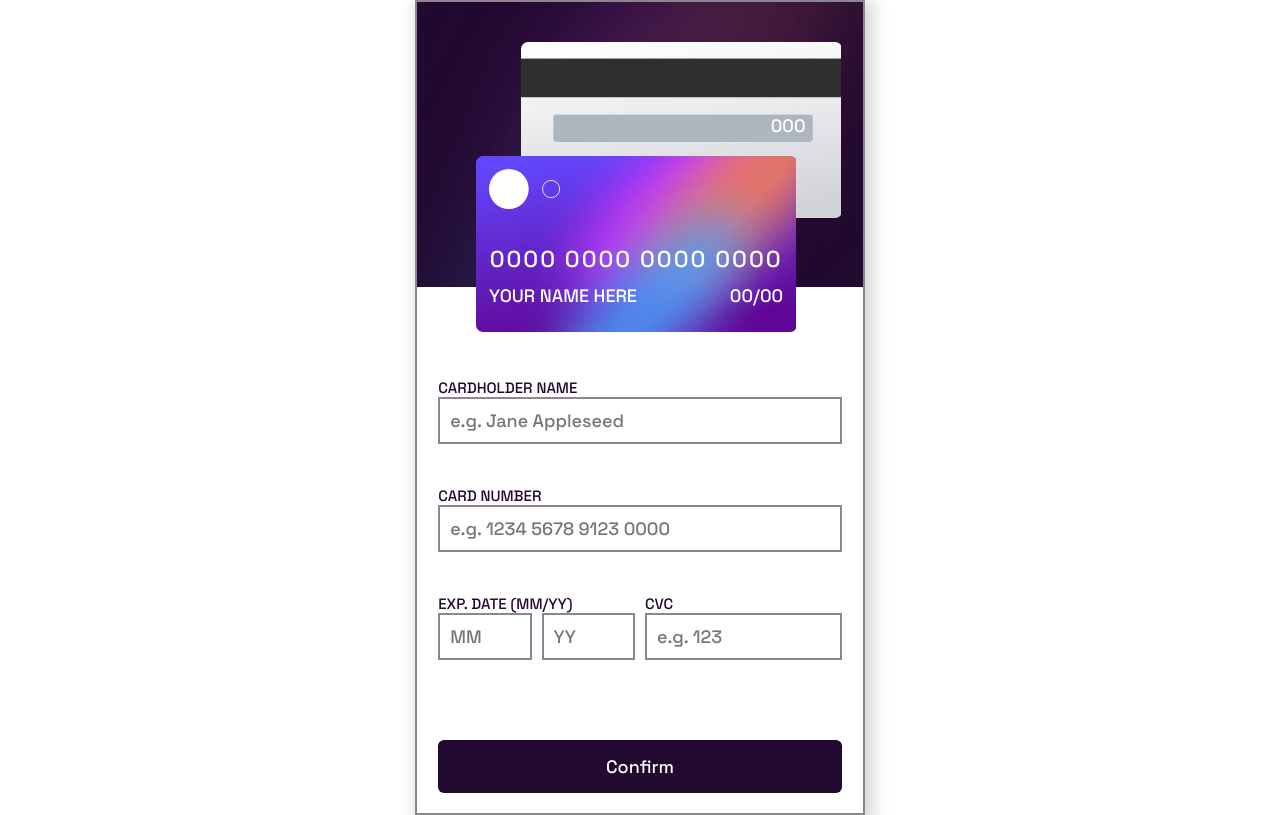
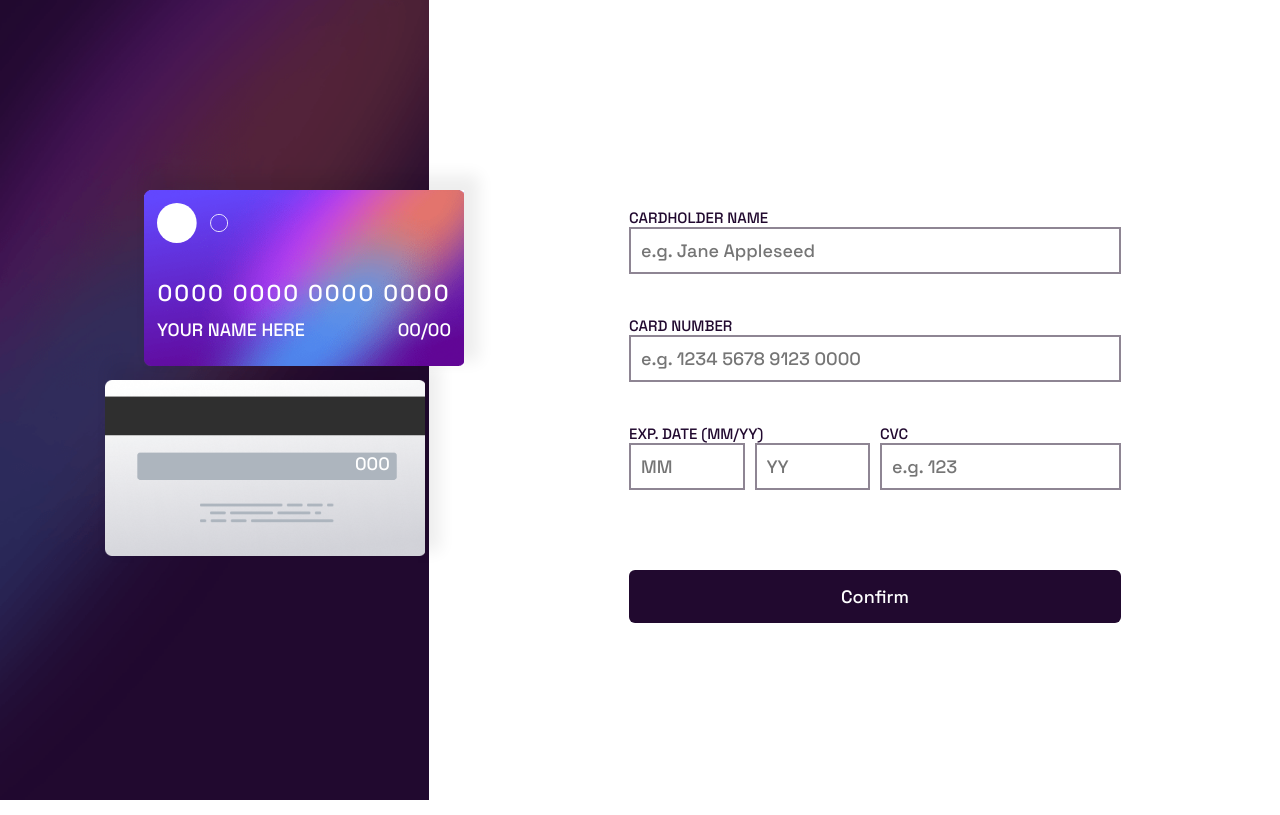
Before and after one commit to andykallian/front-end-mentor-6, a plain HTML site: page index.html in a window 1280 px wide. Drawn offline with Linux system fonts and the light colour scheme.

Commit message:
add desktop layout

```diff
--- a/style.css
+++ b/style.css
@@ -53,7 +53,7 @@ body{
 
         background-image: url(images/bg-main-mobile.png);
         background-repeat: no-repeat;
-        background-size: contain;
+        background-size: 100% 35%;
 
         padding-top: 4rem;
         padding-bottom: 1rem;
@@ -179,21 +179,6 @@ body{
                             outline: none;
                         }
 
-
-
-            .labelmm,.labelcvc {
-                width: 50%;
-            }
-
-            .labelmm .label-container {
-                display: flex;
-                gap: 10px;
-            }
-
-            .labelmm input {
-                width: 100%;
-            }
-
                                 span p{
                                     color: var(--Red);
                                     font-size: 1.3rem;
@@ -208,6 +193,19 @@ body{
                                     .year-p,
                                     .cvc-p{
                                         display: none;
+                                    }
+
+            .labelmm,.labelcvc {
+                width: 50%;
+            }
+
+            .labelmm .label-container {
+                display: flex;
+                gap: 10px;
+            }
+
+            .labelmm input {
+                width: 100%;
             }
 
             .date-container{
@@ -257,6 +255,9 @@ body{
 
 
 
+/*MEDIA QUERIES*/
+
+
 @media screen and (min-width: 350px ) and (max-width: 400px) {
     .container{
         transform: scale()
@@ -267,11 +268,34 @@ body{
         }
 }
 
+@media screen and (min-width: 780px) {
 
-@media screen and (min-width: 450px) {
+
     .container{
-        width: 45rem;
-        margin: auto;
-        border: 2px solid var(--dark-grayish-violet);
+        width: 100%;
+        height: 100%;
+        background-image: url(images/bg-main-desktop.png);
+        background-size: contain;
+        flex-direction: row;
+    }
+
+                .card-back, .card-front{
+                    box-shadow: 10px -10px 15px 5px rgb(0 0 0 / 7%);
+                }
+
+                .card-front{
+                    left: 45%;
+                    top: 20%;
+
+                }
+
+                .card-back{
+                    position: relative;
+                    top: 34rem;
+                    left: 10.5rem;
+                }
+
+            .bottom{
+                width: 40%;
             }
 }
```
Lines whose indentation alone changed are shown as unchanged.
